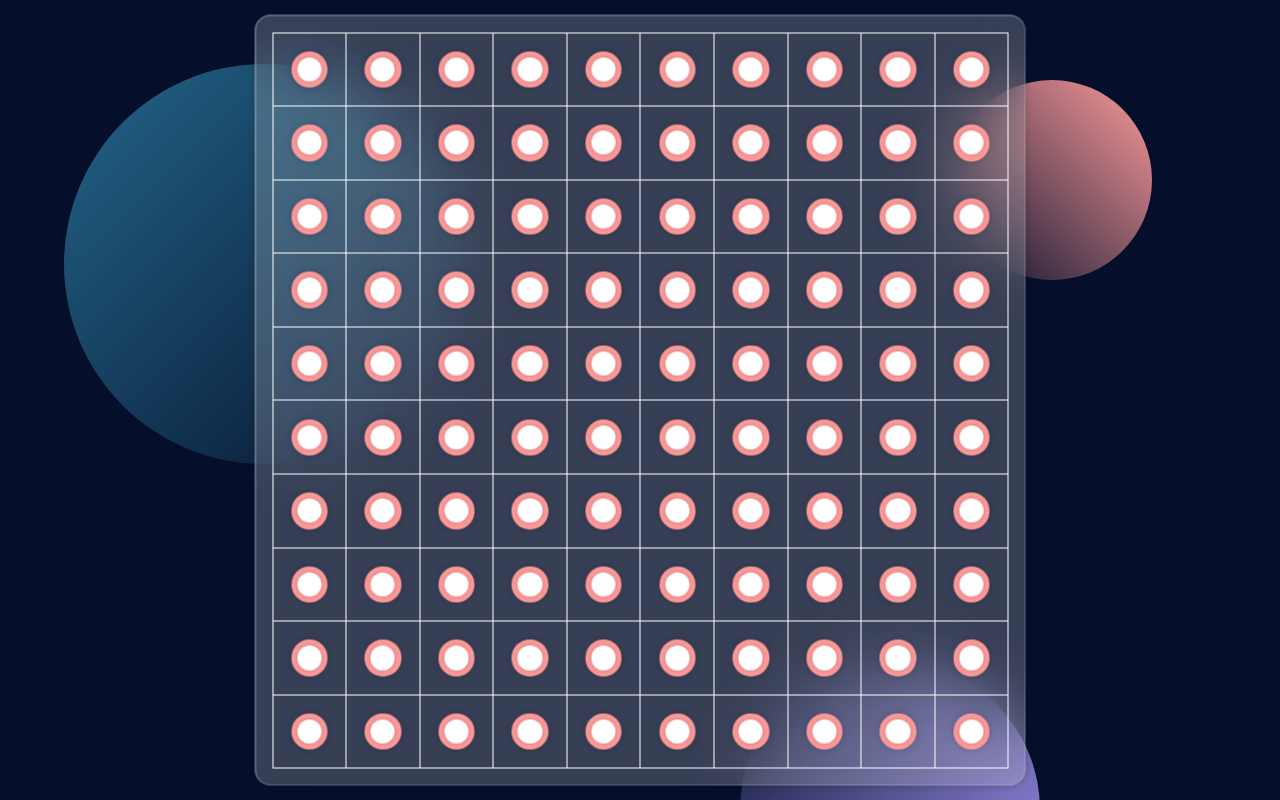
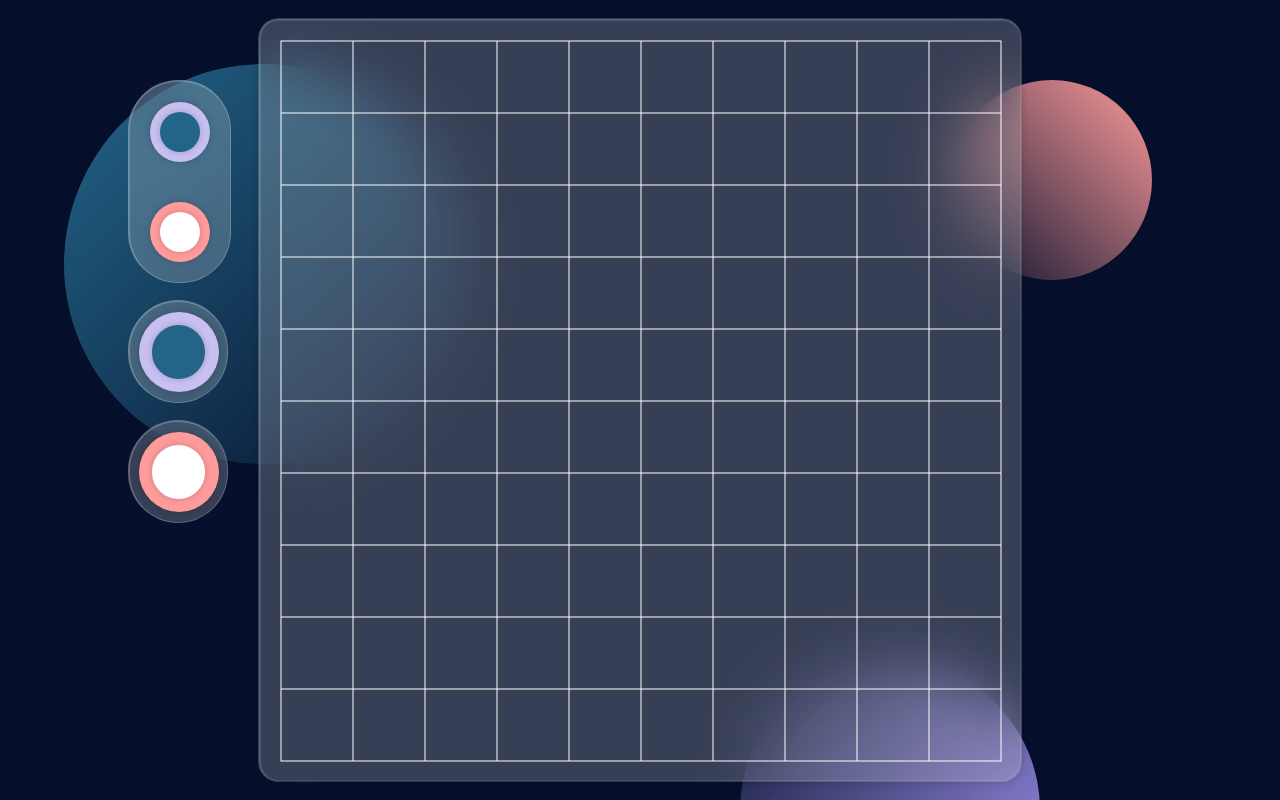
Before and after one commit to hmelkum/count-rectangles, an Angular app: page / in a window 1280 px wide. Shown: the top 800 px of the page. Built offline with nearby package versions, Linux system fonts and the light colour scheme.

Commit message:
Added Tools Component

```diff
--- a/src/app/app.component.html
+++ b/src/app/app.component.html
@@ -1,2 +1,3 @@
 <app-background></app-background>
+<app-tools></app-tools>
 <app-board></app-board>
--- a/src/app/app.component.scss
+++ b/src/app/app.component.scss
@@ -1,3 +1,9 @@
+app-tools {
+  position: absolute;
+  top: 10%;
+  left: 10%;
+}
+
 app-board {
   position: absolute;
   top: 50%;
--- a/src/app/app.module.ts
+++ b/src/app/app.module.ts
@@ -7,6 +7,7 @@ import { BackgroundComponent } from './components/background/background.componen
 import { BoardComponent } from './components/board/board.component';
 import { EraserComponent } from './components/eraser/eraser.component';
 import { NodeComponent } from './components/node/node.component';
+import { ToolsComponent } from './components/tools/tools.component';
 
 @NgModule({
   declarations: [
@@ -14,7 +15,8 @@ import { NodeComponent } from './components/node/node.component';
     BackgroundComponent,
     BoardComponent,
     NodeComponent,
-    EraserComponent
+    EraserComponent,
+    ToolsComponent
   ],
   imports: [
     BrowserModule,
--- a/src/app/components/board/board.component.html
+++ b/src/app/components/board/board.component.html
@@ -3,7 +3,7 @@
     <div *ngFor="let c of r" class="board-col">
       <div class="board-cell">
         <!-- <app-node></app-node> -->
-        <app-eraser></app-eraser>
+        <!-- <app-eraser></app-eraser> -->
       </div>
     </div>
   </div>
--- /dev/null
+++ b/src/app/components/tools/tools.component.html
@@ -0,0 +1,15 @@
+<div class="tools">
+  <div class="tools-brushes glass">
+    <app-node></app-node>
+
+    <app-eraser></app-eraser>
+  </div>
+
+  <div class="tools-btn glass">
+    <app-node></app-node>
+  </div>
+
+  <div class="tools-btn glass">
+    <app-eraser></app-eraser>
+  </div>
+</div>
--- /dev/null
+++ b/src/app/components/tools/tools.component.scss
@@ -0,0 +1,67 @@
+@import "../../../styles.scss";
+
+.tools {
+  width: 100px;
+  height: 460px;
+
+  display: flex;
+  flex-flow: wrap;
+  justify-content: space-between;
+
+  &-brushes {
+    width: 100px;
+    height: 200px;
+
+    border-radius: 50px;
+
+    @include center-content();
+    flex-direction: column;
+
+    app-node {
+      margin: 1em;
+      width: 60px;
+      height: 60px;
+    }
+
+    app-eraser {
+      margin: 1em;
+      width: 60px;
+      height: 60px;
+    }
+  }
+
+  &-btn{
+    width: 100px;
+    height: 100px;
+
+    border-radius: 50px;
+
+    @include center-content();
+
+    app-node {
+      width: 80px;
+      height: 80px;
+    }
+
+    app-eraser {
+      width: 80px;
+      height: 80px;
+    }
+  }
+}
+
+app-node {
+  transition: 0.4s;
+}
+app-node:active{
+  transform: scale(0.9);
+  transition: 0.2s;
+}
+
+app-eraser {
+  transition: 0.4s;
+}
+app-eraser:active{
+  transform: scale(0.9);
+  transition: 0.2s;
+}
--- /dev/null
+++ b/src/app/components/tools/tools.component.ts
@@ -0,0 +1,15 @@
+import { Component, OnInit } from '@angular/core';
+
+@Component({
+  selector: 'app-tools',
+  templateUrl: './tools.component.html',
+  styleUrls: ['./tools.component.scss']
+})
+export class ToolsComponent implements OnInit {
+
+  constructor() { }
+
+  ngOnInit() {
+  }
+
+}
--- a/src/styles.scss
+++ b/src/styles.scss
@@ -18,6 +18,10 @@ html, body {
   padding: 0;
 }
 
+html {
+  font-size: 20px;
+}
+
 @mixin center-content() {
   display: flex;
   align-items: center;
```
Also changed, not shown: 1 other file (tests, documents, lock files or other folders).
